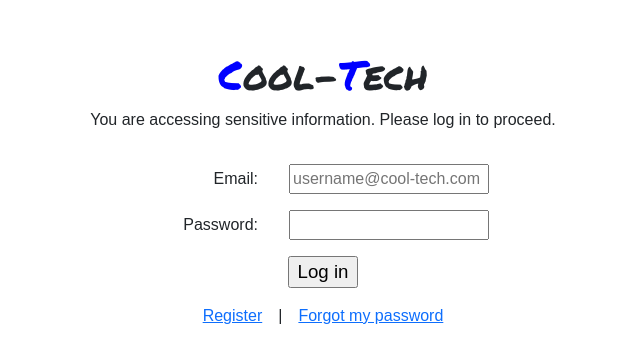
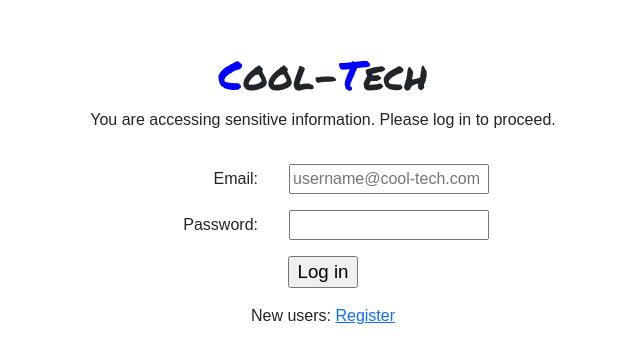
Before and after one commit to JasonQorbin/cool-passman, a React (Create React App) app in the folder frontend/: page /login in a window 1280 px wide. Shown: the part 211-574 px from the top of the page, without its empty margins (317-957 px from the left). Built offline with nearby package versions, Linux system fonts and the light colour scheme.

Commit message:
Fix register screen and link

```diff
--- a/frontend/src/components/LoginScreen.js
+++ b/frontend/src/components/LoginScreen.js
@@ -78,9 +78,7 @@ export default function LoginScreen(props) {
             </div>
         </form>
             <div className="centre">
-                <a href="#">Register</a>
-                <span className="vertical-spacer">|</span>
-                <a href="#">Forgot my password</a>
+                New users: <a href="/register">Register</a>
             </div>
         </div>
     );
```
